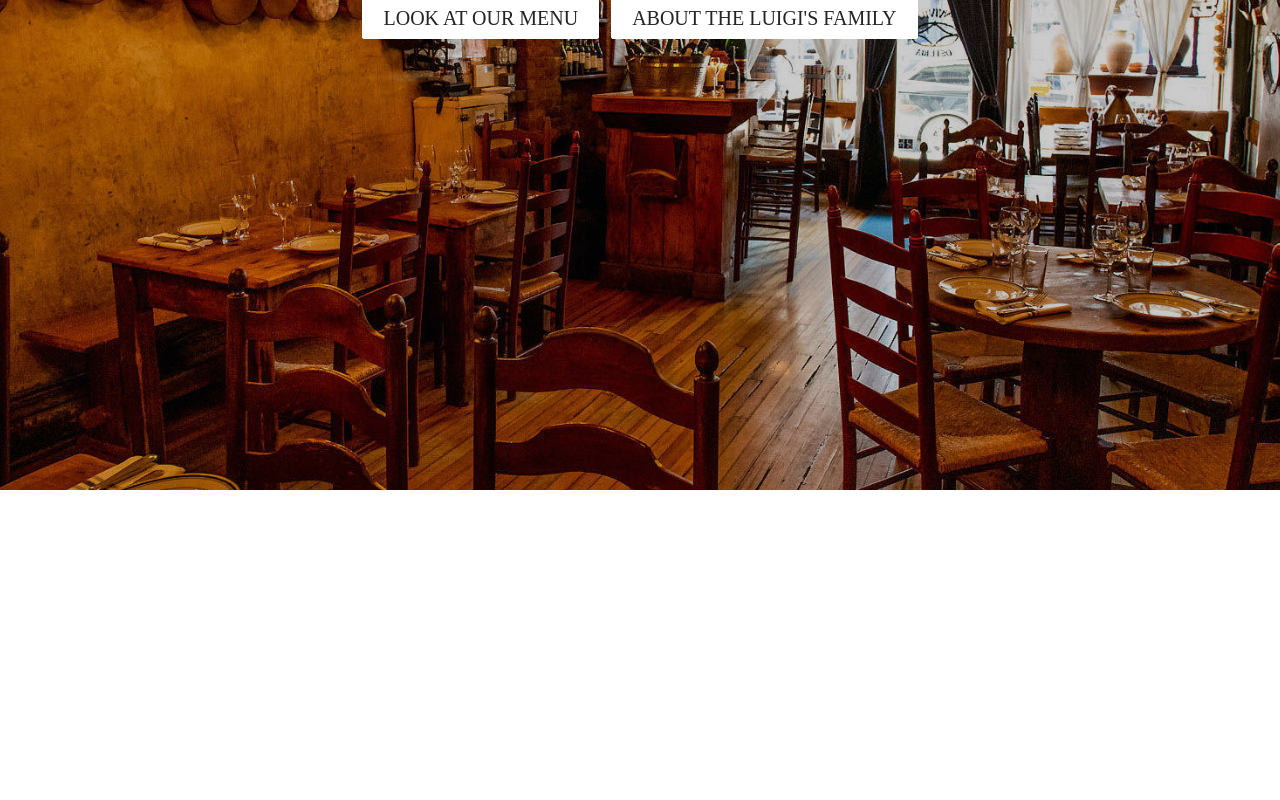
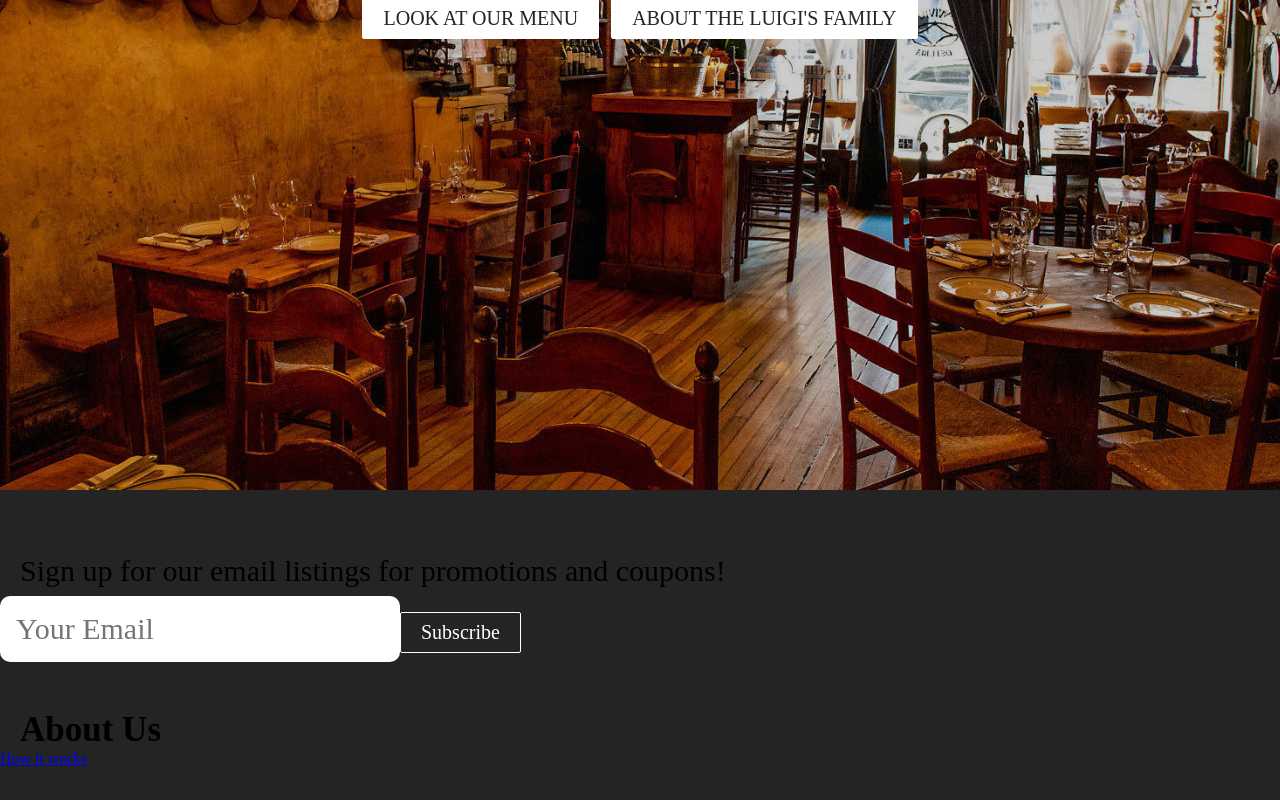
Before and after one commit to KAlexander17/BrochureWebsite, a React (Create React App) app: page / in a window 1280 px wide. Shown: the part 390-1190 px from the top of the page. Before the commit the page ends 880 px from the top, so only its background shows below. Built offline with nearby package versions, Linux system fonts and the light colour scheme.

Commit message:
Started on Footer

```diff
--- /dev/null
+++ b/src/components/Footer.css
@@ -0,0 +1,8 @@
+.footer-container {
+    background-color: #242424;
+    padding: 4rem 0 2rem 0;
+    display: flex;
+    flex-direction: column;
+    justify-content: center;
+    align-self: center;
+}
--- /dev/null
+++ b/src/components/Footer.js
@@ -0,0 +1,36 @@
+import React from "react";
+import { Button } from './Button';
+import './Footer.css';
+import { Link } from "react-router-dom";
+
+function Footer() {
+    return (
+        <div className='footer-container'>
+            <section className='footer-subscription'>
+                <p className='footer-subscription-heading'>
+                    Sign up for our email listings for promotions and coupons!
+                </p>
+                <div className='input-areas'>
+                    <form>
+                        <input type='email'
+                        name='email'
+                        placeholder='Your Email'
+                        className='footer-input'/>
+                        <Button buttonStyle='btn--outline'>Subscribe</Button>
+                    </form>
+                </div>
+            </section>
+            <div className='footer-links'>
+                <div className='footer-link-wrapper'>
+                    <div className='footer-link-items'>
+                        <h2>About Us</h2>
+                        <Link to='/sign-up'>How it works</Link>
+
+                    </div>
+                </div>
+            </div>
+        </div>
+    )
+}
+
+export default Footer;
--- a/src/components/pages/Home.js
+++ b/src/components/pages/Home.js
@@ -1,11 +1,13 @@
 import React from 'react';
 import '../../App.css'
 import HeroSection from '../HeroSection';
+import Footer from '../Footer';
 
 function Home () {
     return (
         <>
             <HeroSection />
+            <Footer />
         </>
     );
 }
```
